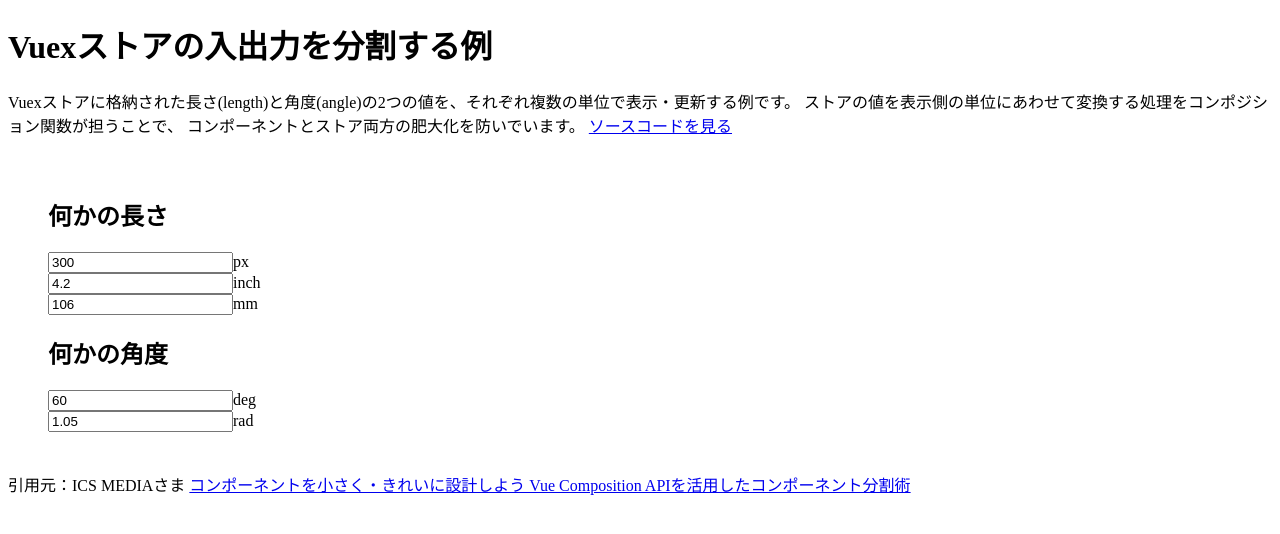
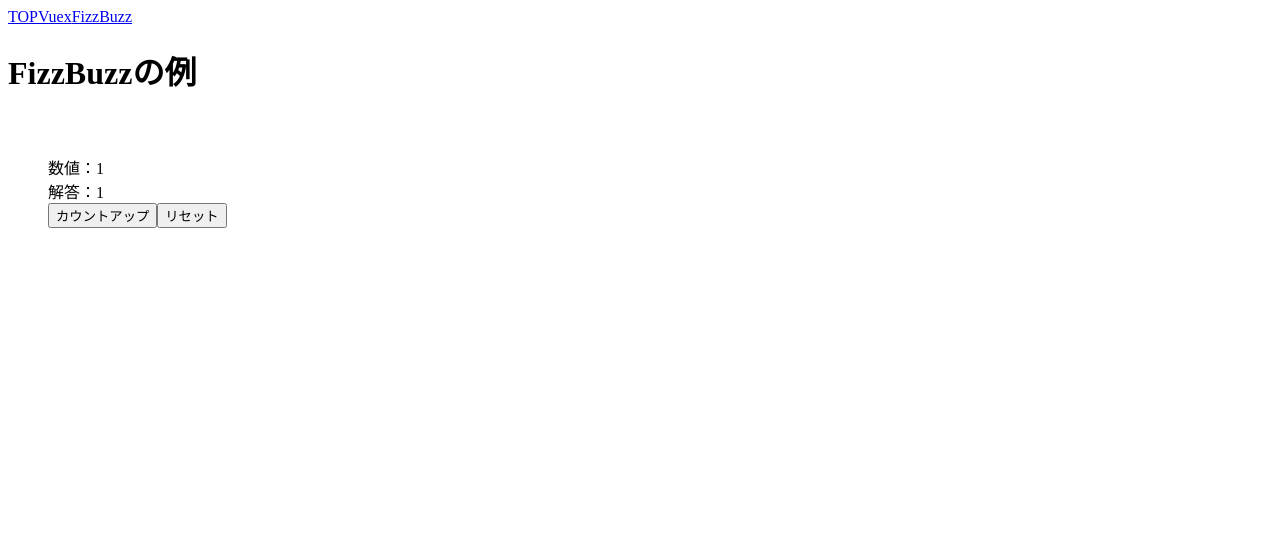
Before and after one commit to fumi-sagawa/vue3-template, a Vue app: page /#/fizzbuzz in a window 1280 px wide. Before the commit this address led to /. Shown: the top 534 px of the page. Built offline with nearby package versions, Linux system fonts and the light colour scheme.

Commit message:
Add: Vue Router 組み込み

```diff
--- a/package.json
+++ b/package.json
@@ -12,6 +12,7 @@
   "dependencies": {
     "sass": "1.39.0",
     "vue": "^3.2.16",
+    "vue-router": "4",
     "vuex": "^4.0.2"
   },
   "devDependencies": {
--- a/src/App.vue
+++ b/src/App.vue
@@ -1,39 +1,10 @@
-<script setup lang="ts">
-import StoreLength from './components/StoreLength.vue';
-import StoreAngle from './components/StoreAngle.vue';
-</script>
+<script setup lang="ts"></script>
 
 <template>
-  <div>
-    <h1>Vuexストアの入出力を分割する例</h1>
-    <div>
-      Vuexストアに格納された長さ(length)と角度(angle)の2つの値を、それぞれ複数の単位で表示・更新する例です。
-      ストアの値を表示側の単位にあわせて変換する処理をコンポジション関数が担うことで、
-      コンポーネントとストア両方の肥大化を防いでいます。
-      <a
-        href="https://github.com/ics-creative/210929_vue_composition/tree/master/src/samples/06_store"
-        class="source"
-        >ソースコードを見る</a
-      >
-    </div>
-
-    <div class="demo">
-      <h2>何かの長さ</h2>
-      <StoreLength unit="px" />
-      <StoreLength unit="inch" />
-      <StoreLength unit="mm" />
-      <h2>何かの角度</h2>
-      <StoreAngle unit="deg" />
-      <StoreAngle unit="rad" />
-    </div>
-  </div>
-  <div>
-    引用元：ICS MEDIAさま
-    <a href="https://ics.media/entry/210929/"
-      >コンポーネントを小さく・きれいに設計しよう Vue Composition
-      APIを活用したコンポーネント分割術</a
-    >
-  </div>
+  <router-link to="/">TOP</router-link>
+  <router-link to="/vuex">Vuex</router-link>
+  <router-link to="/fizzbuzz">FizzBuzz</router-link>
+  <router-view />
 </template>
 
 <style lang="scss" scoped>
--- /dev/null
+++ b/src/components/pages/FizzBuzz.vue
@@ -0,0 +1,22 @@
+<template>
+  <h1>FizzBuzzの例</h1>
+  <div class="demo">
+    <div class="fizzBuzzView">
+      数値：{{ count }}<br />
+      解答：{{ result }}<br />
+      <button @click="up">カウントアップ</button>
+      <button @click="reset">リセット</button>
+    </div>
+  </div>
+</template>
+
+<script setup lang="ts">
+import { useFizzBuzz } from '../../hooks/useFizzBuzz';
+const { count, up, reset, result } = useFizzBuzz();
+</script>
+
+<style lang="scss" scoped>
+.demo {
+  padding: 40px;
+}
+</style>
--- /dev/null
+++ b/src/components/pages/Top.vue
@@ -0,0 +1,5 @@
+<template>
+  <div>Vue3プロジェクトテンプレート</div>
+</template>
+
+<script setup lang="ts"></script>
--- /dev/null
+++ b/src/components/pages/Vuex.vue
@@ -0,0 +1,43 @@
+<script setup lang="ts">
+import StoreLength from '../StoreLength.vue';
+import StoreAngle from '../StoreAngle.vue';
+</script>
+
+<template>
+  <div>
+    <h1>Vuexストアの入出力を分割する例</h1>
+    <div>
+      Vuexストアに格納された長さ(length)と角度(angle)の2つの値を、それぞれ複数の単位で表示・更新する例です。
+      ストアの値を表示側の単位にあわせて変換する処理をコンポジション関数が担うことで、
+      コンポーネントとストア両方の肥大化を防いでいます。
+      <a
+        href="https://github.com/ics-creative/210929_vue_composition/tree/master/src/samples/06_store"
+        class="source"
+        >ソースコードを見る</a
+      >
+    </div>
+
+    <div class="demo">
+      <h2>何かの長さ</h2>
+      <StoreLength unit="px" />
+      <StoreLength unit="inch" />
+      <StoreLength unit="mm" />
+      <h2>何かの角度</h2>
+      <StoreAngle unit="deg" />
+      <StoreAngle unit="rad" />
+    </div>
+  </div>
+  <div>
+    引用元：ICS MEDIAさま
+    <a href="https://ics.media/entry/210929/"
+      >コンポーネントを小さく・きれいに設計しよう Vue Composition
+      APIを活用したコンポーネント分割術</a
+    >
+  </div>
+</template>
+
+<style lang="scss" scoped>
+.demo {
+  padding: 40px;
+}
+</style>
--- /dev/null
+++ b/src/hooks/useFizzBuzz.ts
@@ -0,0 +1,25 @@
+import { computed, ref } from 'vue'
+
+export const useFizzBuzz = () => {
+  const count = ref(1)
+  const up = () => {
+    count.value++
+  }
+  const reset = () => {
+    count.value = 1
+  }
+  const result = computed(() => {
+    if (count.value % 15 === 0) {
+      return 'FizzBuzz'
+    }
+    if (count.value % 5 === 0) {
+      return 'Buzz'
+    }
+    if (count.value % 3 === 0) {
+      return 'Fizz'
+    }
+    return String(count.value)
+  })
+
+  return { count, up, reset, result }
+}
--- a/src/main.ts
+++ b/src/main.ts
@@ -1,7 +1,9 @@
 import { createApp } from 'vue';
 import App from './App.vue';
 import { store } from './store';
+import { router } from './router';
 
 const app = createApp(App);
 app.use(store);
+app.use(router);
 app.mount('#app');
```
Also changed, not shown: src/router.ts (added, +18 -0 lines), 1 other file (tests, documents, lock files or other folders).
